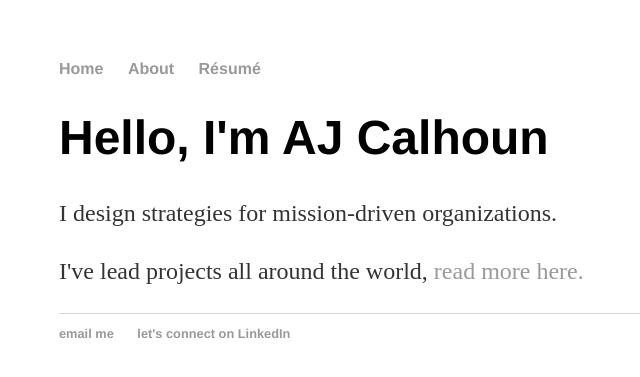
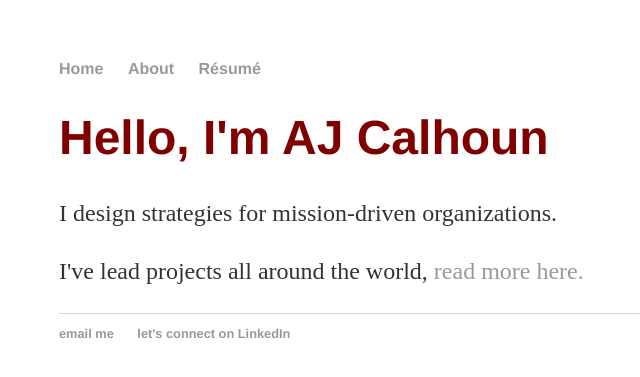
Before and after one commit to ajcalhoun/ajcalhoun.github.io, a Jekyll site: the page built from index.html, in a window 1280 px wide. Shown: the top 377 px of the page, without its empty margins (133-773 px from the left). Built offline with Jekyll 4.4.1, drawn with Linux system fonts in a browser that asks for light colours.

Commit message:
Update main.css

```diff
--- a/css/main.css
+++ b/css/main.css
@@ -1,4 +1,5 @@
 body {
+    font-family:'Sans-Serif';
     margin: 60px auto;
     width: 70%;
 }
@@ -22,6 +23,7 @@
 }
 h1 {
     font-size: 3em;
+    color: maroon;
     font-family:'Helvetica', 'Arial', 'Sans-Serif';
 }
 p {
```
